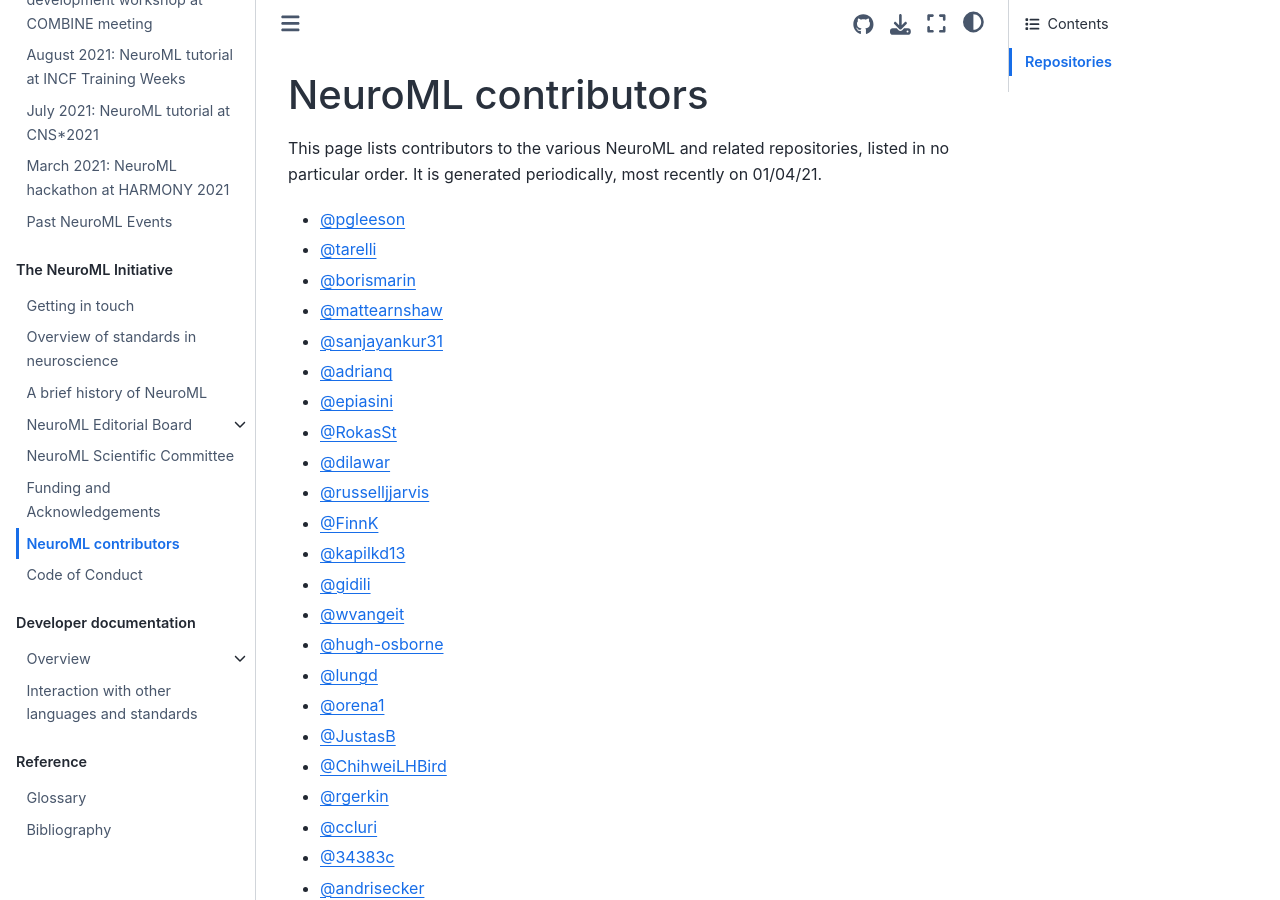
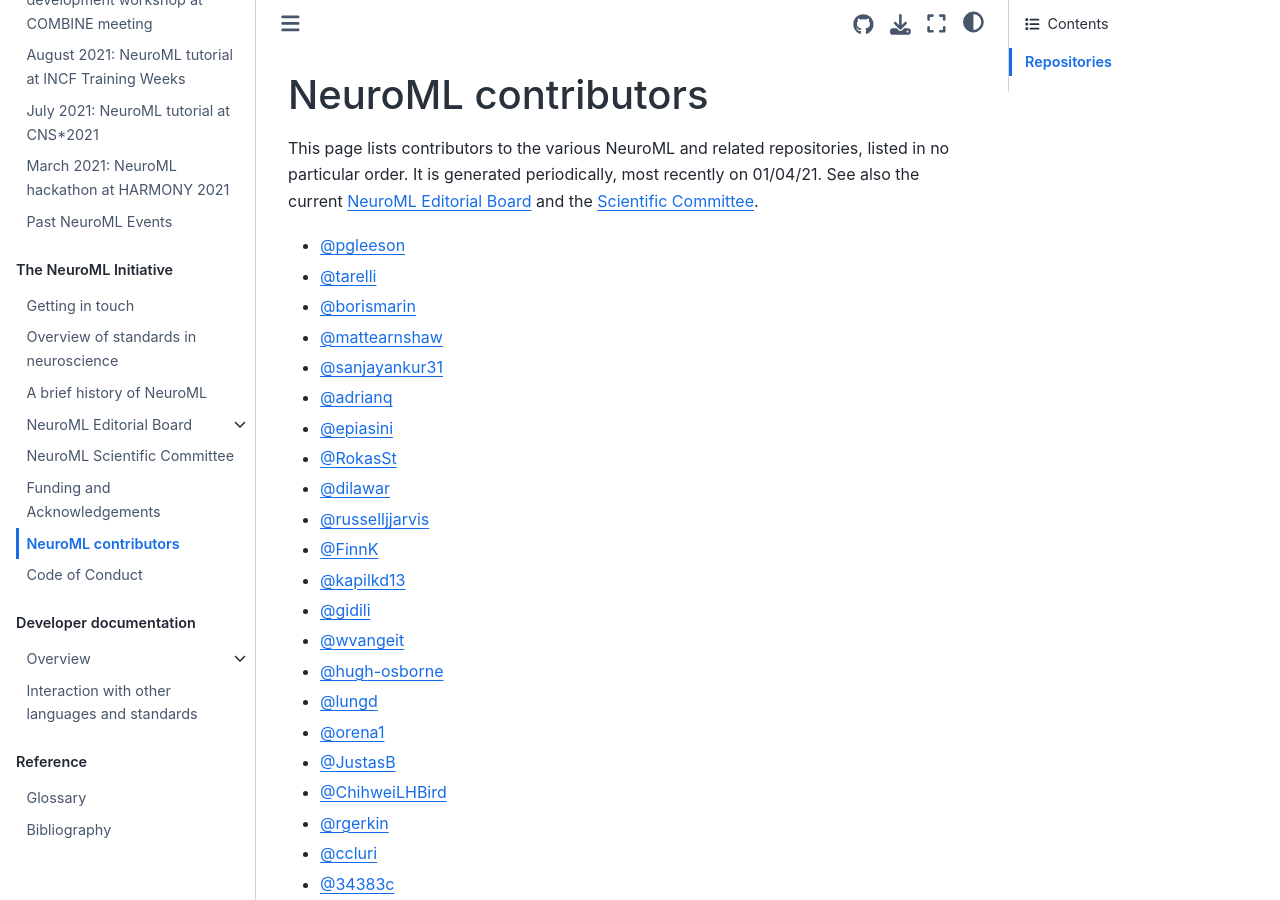
Before and after one commit to NeuroML/Documentation, a Jupyter Book: the page built from source/NeuroMLOrg/Contributors.md, in a window 1280 px wide and 900 px high. Built offline with Jupyter Book 1.0.4 settings and Sphinx 7.4.7 and the Sphinx Book theme 1.1.4, drawn with Linux system fonts in a browser that asks for light colours.

Commit message:
Tweak board/sci committee pages

```diff
--- a/source/NeuroMLOrg/Contributors.md
+++ b/source/NeuroMLOrg/Contributors.md
@@ -2,7 +2,7 @@
 # NeuroML contributors
 
 This page lists contributors to the various NeuroML and related repositories, listed in no particular order.
-It is generated periodically, most recently on 01/04/21.
+It is generated periodically, most recently on 01/04/21. See also the current {ref}`NeuroML Editorial Board<neuromlorg:board>` and the {ref}`Scientific Committee <neuromlorg:ScientificCommittee>`.
 
 
 
```
Also changed, not shown: source/NeuroMLOrg/Board.md (+1 -1 lines), source/NeuroMLOrg/ScientificCommittee.md (+1 -1 lines).
